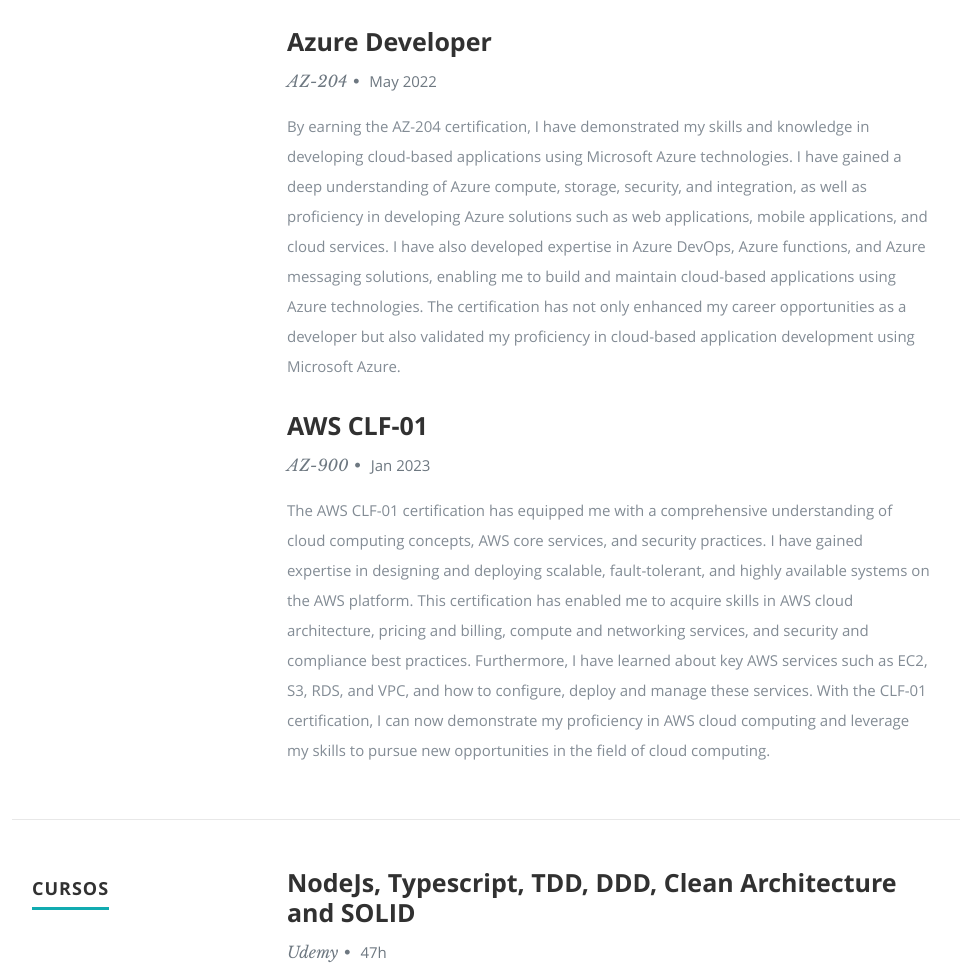
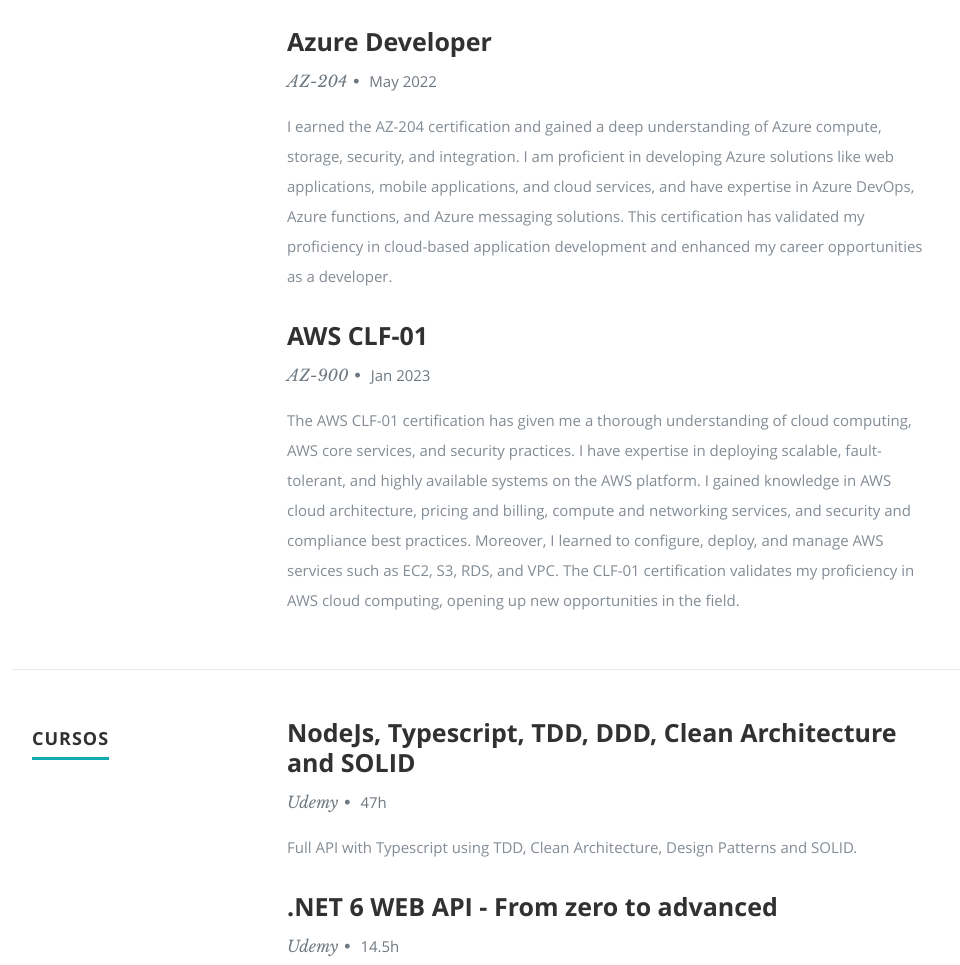
Before and after one commit to ferrerallan/ferrerallan.github.io, a website: page index.html in a window 1280 px wide. Shown: the part 2526-3491 px from the top of the page, without its empty margins (118-1078 px from the left). Drawn offline with nearby package versions, Linux system fonts and the light colour scheme.

Commit message:
feat:adding certificatins

```diff
--- a/index.html
+++ b/index.html
@@ -250,14 +250,14 @@
                   <p class="info">AZ-204<span>&bull;</span> <em class="date">May 2022</em></p>
 
                   <p>
-                     By earning the AZ-204 certification, I have demonstrated my skills and knowledge in developing cloud-based applications using Microsoft Azure technologies. I have gained a deep understanding of Azure compute, storage, security, and integration, as well as proficiency in developing Azure solutions such as web applications, mobile applications, and cloud services. I have also developed expertise in Azure DevOps, Azure functions, and Azure messaging solutions, enabling me to build and maintain cloud-based applications using Azure technologies. The certification has not only enhanced my career opportunities as a developer but also validated my proficiency in cloud-based application development using Microsoft Azure.
+                     I earned the AZ-204 certification and gained a deep understanding of Azure compute, storage, security, and integration. I am proficient in developing Azure solutions like web applications, mobile applications, and cloud services, and have expertise in Azure DevOps, Azure functions, and Azure messaging solutions. This certification has validated my proficiency in cloud-based application development and enhanced my career opportunities as a developer.
                   </p>
 
                   <h3>AWS CLF-01</h3>
                   <p class="info">AZ-900<span>&bull;</span> <em class="date">Jan 2023</em></p>
 
                   <p>
-                     The AWS CLF-01 certification has equipped me with a comprehensive understanding of cloud computing concepts, AWS core services, and security practices. I have gained expertise in designing and deploying scalable, fault-tolerant, and highly available systems on the AWS platform. This certification has enabled me to acquire skills in AWS cloud architecture, pricing and billing, compute and networking services, and security and compliance best practices. Furthermore, I have learned about key AWS services such as EC2, S3, RDS, and VPC, and how to configure, deploy and manage these services. With the CLF-01 certification, I can now demonstrate my proficiency in AWS cloud computing and leverage my skills to pursue new opportunities in the field of cloud computing.
+                     The AWS CLF-01 certification has given me a thorough understanding of cloud computing, AWS core services, and security practices. I have expertise in deploying scalable, fault-tolerant, and highly available systems on the AWS platform. I gained knowledge in AWS cloud architecture, pricing and billing, compute and networking services, and security and compliance best practices. Moreover, I learned to configure, deploy, and manage AWS services such as EC2, S3, RDS, and VPC. The CLF-01 certification validates my proficiency in AWS cloud computing, opening up new opportunities in the field.
                   </p>
 
                </div>
```
